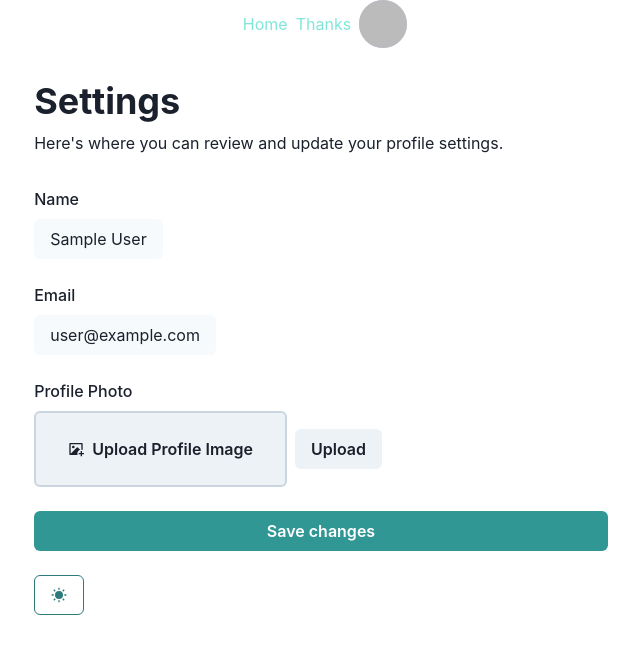
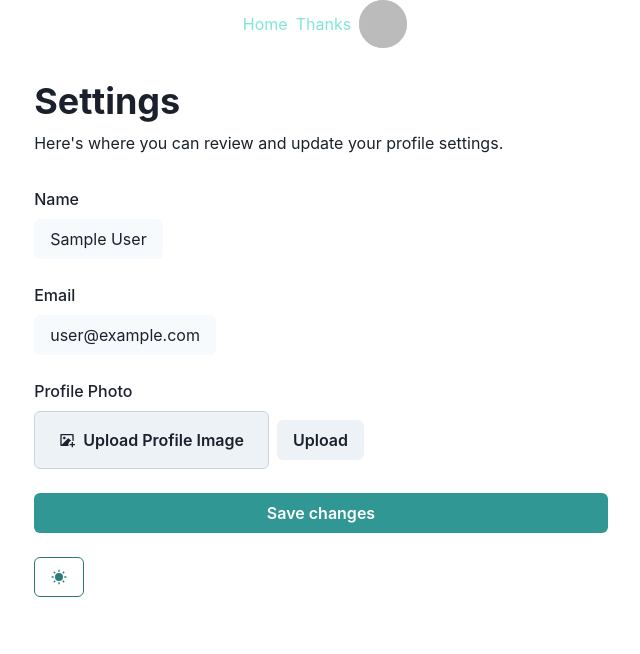
Before and after one commit to FourFifteen/church-board-next, a Next.js app: page /settings in a window 1280 px wide. Shown: the top 654 px of the page, without its empty margins (319-959 px from the left). Built offline with nearby package versions, Linux system fonts and the light colour scheme; no server answers; sample sign-in values are in the browser's storage.

Commit message:
well, this seems to work now

```diff
--- a/components/themed/FileUpload.tsx
+++ b/components/themed/FileUpload.tsx
@@ -26,9 +26,7 @@ interface FileUploadProps extends UseControllerProps {
 const FileUpload = (props: FileUploadProps) => {
   const {
     accept = {
-      "image/png": [".png"],
-      "image/jpeg": [".jpg", ".jpeg"],
-      "image/gif": [".gif"],
+      "image/*": [".png", ".gif", ".jpeg", ".jpg"],
     },
     children,
     maxFiles = 1,
@@ -90,8 +88,8 @@ const FileUpload = (props: FileUploadProps) => {
       <Stack spacing={2} direction="row" alignItems="center">
         <Box
           {...getRootProps()}
-          border="2px"
-          padding={4}
+          border="1px"
+          padding={2}
           borderRadius="md"
           borderColor={useColorModeValue("gray.300", "gray.500")}
           backgroundColor={useColorModeValue("gray.100", "gray.700")}
```
